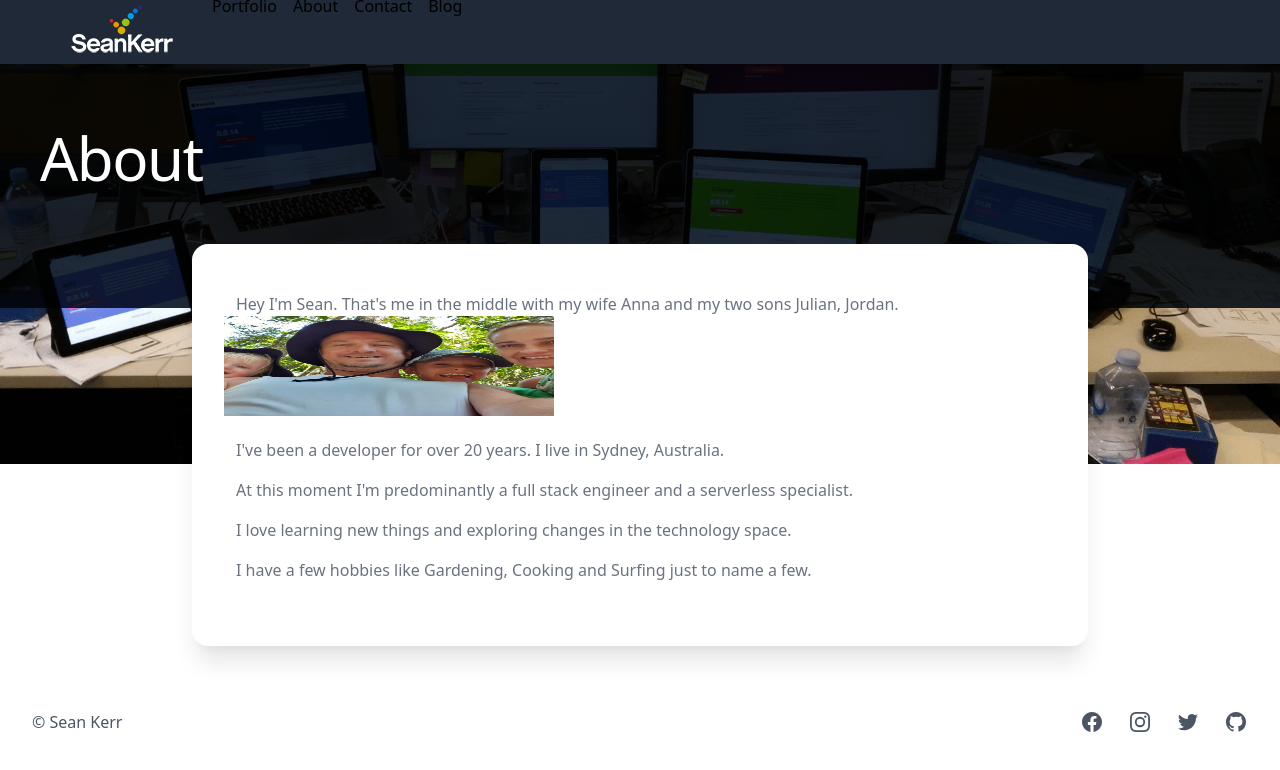
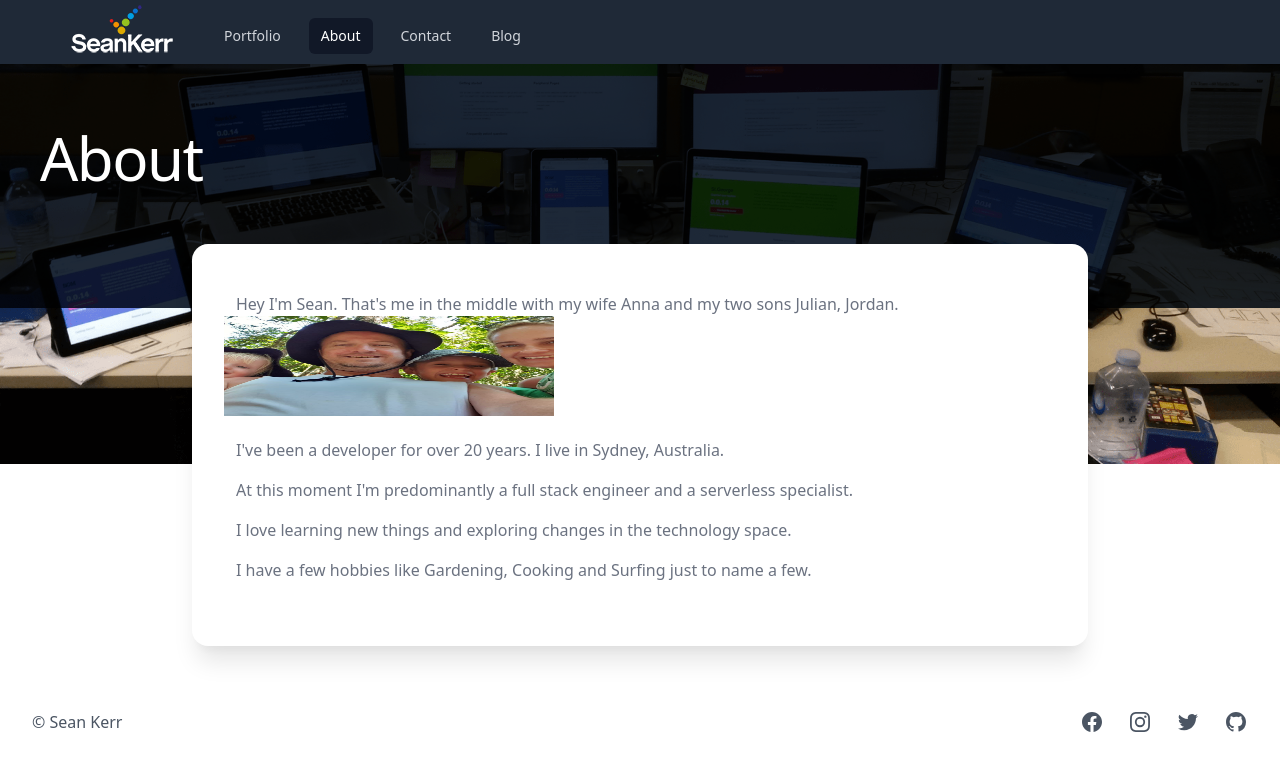
Before and after one commit to seanrkerr/personal-website, a Next.js app: page /about in a window 1280 px wide. Shown: the top 770 px of the page. Built offline with nearby package versions, Linux system fonts and the light colour scheme.

Commit message:
small fixes for navigation

```diff
--- a/components/Header.tsx
+++ b/components/Header.tsx
@@ -73,7 +73,7 @@ const Header: React.FC<HeaderProps> = function ({ name }) {
                 <div className="hidden sm:block sm:ml-6">
                   <div className="flex space-x-4">
                     {navigation.map((item) => (
-                      <Link
+                      <a
                         key={item.name}
                         href={item.href}
                         className={
@@ -84,7 +84,7 @@ const Header: React.FC<HeaderProps> = function ({ name }) {
                         aria-current={item.current ? "page" : undefined}
                       >
                         {item.name}
-                      </Link>
+                      </a>
                     ))}
                   </div>
                 </div>
--- a/pages/blog.tsx
+++ b/pages/blog.tsx
@@ -63,7 +63,10 @@ export default function Blog({ posts }: { posts: Array<PostInfo> }) {
                 </div>
                 <div className="flex flex-1 flex-col justify-between bg-white p-6">
                   <div className="flex-1">
-                    <a href={`posts/${slug}`} className="mt-2 mb-2 block">
+                    <a
+                      href={`posts/${slug}`}
+                      className="mt-2 mb-2 block hover:underline"
+                    >
                       <p className="text-xl font-semibold text-blue-900">
                         {title}
                       </p>
```
